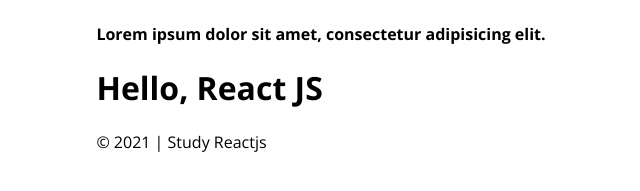
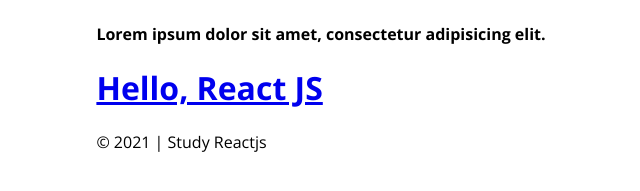
Before and after one commit to grandhysetyo/ReactJs_basic, a plain HTML site: page index.html in a window 1280 px wide. Shown: the part 297-488 px from the top of the page, without its empty margins (6-646 px from the left). Drawn offline with nearby package versions, Linux system fonts and the light colour scheme.

Commit message:
add attribute element

```diff
--- a/index.html
+++ b/index.html
@@ -31,7 +31,10 @@
     <script src="https://unpkg.com/react-dom@17/umd/react-dom.development.js" crossorigin></script>
     <script>
         // Example create element + nested Element
-        const link = React.createElement('a', {}, 'Hello, React JS')
+        const link = React.createElement('a', {
+            href: 'https://reactjs.org/docs/add-react-to-a-website.html',
+            target: '_blank'
+        }, 'Hello, React JS')
         const heading = React.createElement('h1', null, link)
         ReactDOM.render(heading, document.getElementById('container'))
     </script>
```
